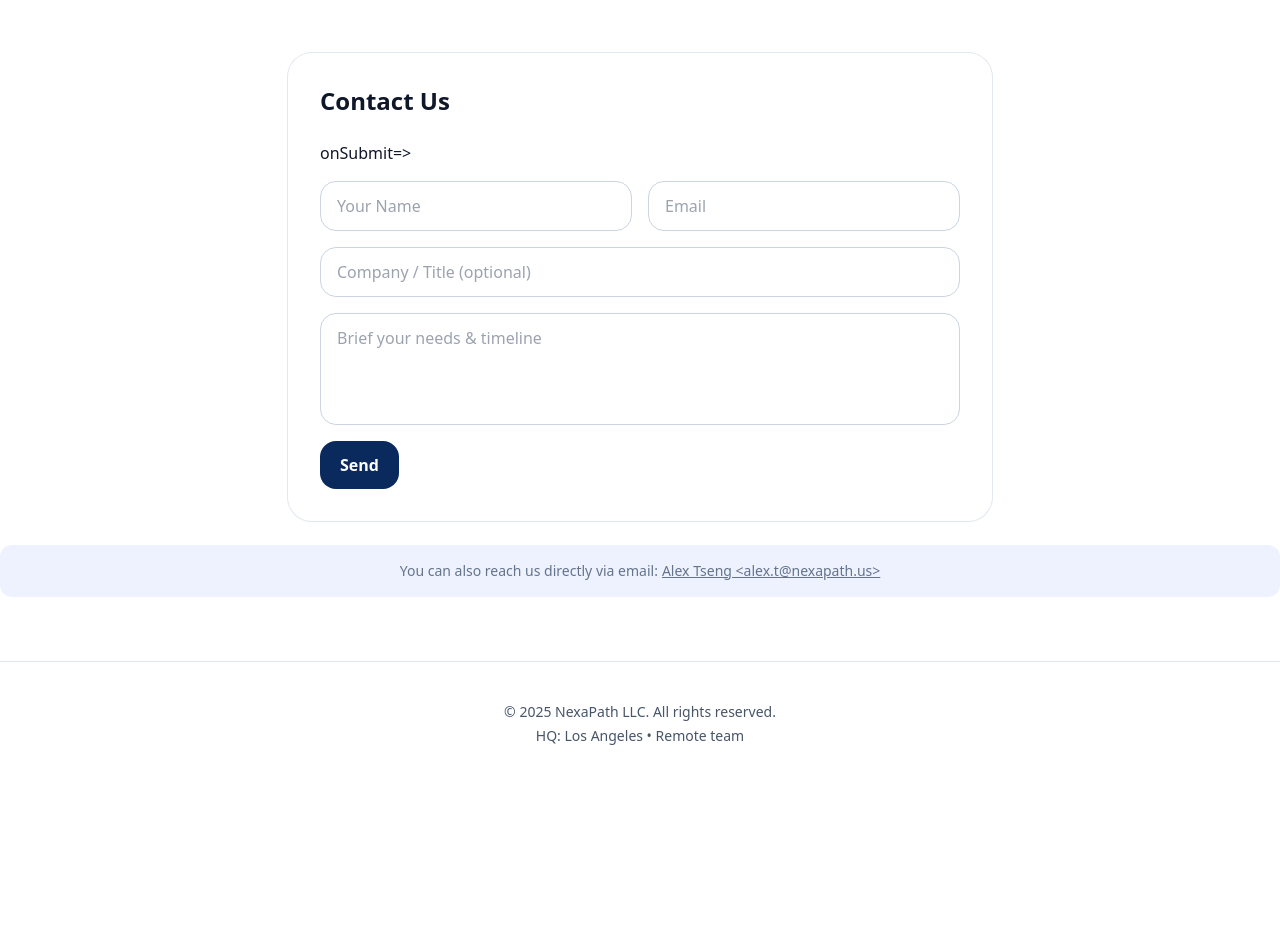
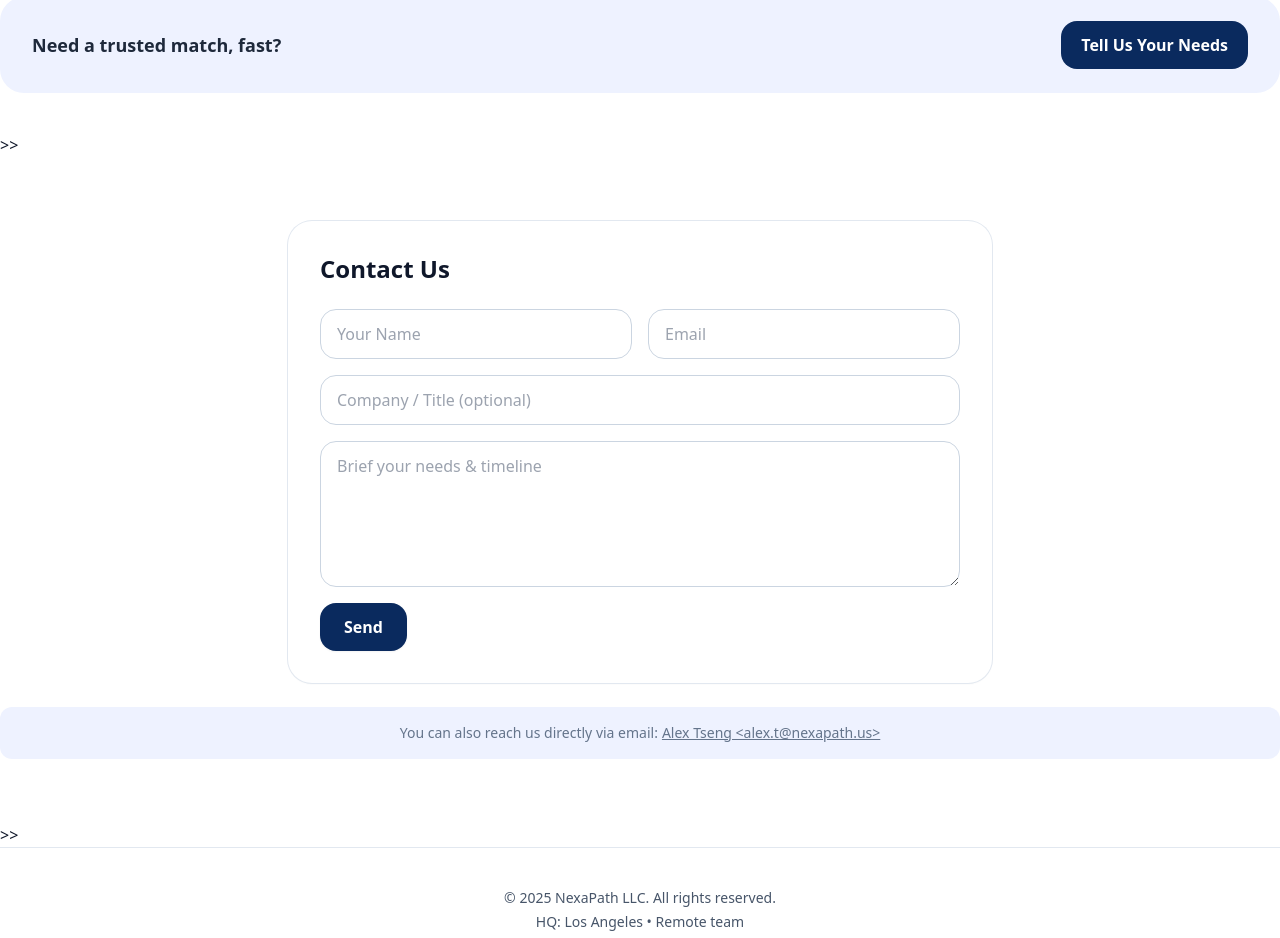
Before and after one commit to nexapath/NexaPath-Official-Site, a React (Vite) app: page /services in a window 1280 px wide. Shown: the part 3053-3991 px from the top of the page. Before the commit the page ends 3839 px from the top, so only its background shows below. Built offline with nearby package versions, Linux system fonts and the light colour scheme.

Commit message:
0812202501

```diff
--- a/src/App.jsx
+++ b/src/App.jsx
@@ -8,13 +8,8 @@ export default function App() {
   const brand = 'NexaPath'
   const brandPrimary = '#0A2A5E'
 
-  // Formspree state
-  const [sent, setSent] = useState(false)
-  const [submitting, setSubmitting] = useState(false)
-  const [error, setError] = useState(null)
-  // TODO: replace with your real Formspree endpoint ID, e.g. https://formspree.io/f/abcdwxyz
+  // Formspree endpoint (replace with your real ID)
   const FORMSPREE_ENDPOINT = 'https://formspree.io/f/YOUR_FORMSPREE_ID'
-
 
   return (
     <main className="min-h-screen bg-white text-slate-900">
@@ -48,7 +43,7 @@ export default function App() {
         <div className="mx-auto max-w-7xl px-4 sm:px-6 lg:px-8 pt-8">
           <img src="/hero.jpg" alt="Los Angeles skyline with San Gabriel Mountains" className="w-full rounded-3xl shadow-sm ring-1 ring-slate-200" loading="eager" fetchpriority="high" />
         </div>
-      </section>
+      </section>>>
 
 
       {/* Hero */}
@@ -73,7 +68,7 @@ export default function App() {
             </div>
           </div>
         </div>
-      </section>
+      </section>>>
 
       {/* Services */}
       <section id="services" className="py-16">
@@ -92,7 +87,7 @@ export default function App() {
             ))}
           </div>
         </div>
-      </section>
+      </section>>>
 
       {/* Industries */}
       <section id="industries" className="py-16 bg-white">
@@ -112,7 +107,7 @@ export default function App() {
             ))}
           </div>
         </div>
-      </section>
+      </section>>>
 
       {/* Why NexaPath */}
       <section id="why" className="py-16 bg-white">
@@ -134,7 +129,7 @@ export default function App() {
             ))}
           </div>
         </div>
-      </section>
+      </section>>>
 
       {/* Process */}
       <section id="process" className="py-16">
@@ -157,7 +152,7 @@ export default function App() {
             ))}
           </ol>
         </div>
-      </section>
+      </section>>>
 
       {/* CTA band */}
       <section className="py-10">
@@ -165,26 +160,28 @@ export default function App() {
           <div className="text-lg font-semibold text-slate-800">{t('需要快速媒合可靠資源？','Need a trusted match, fast?')}</div>
           <a href="#contact" className="mt-4 md:mt-0 rounded-2xl px-5 py-3 text-white font-semibold" style={{backgroundColor: brandPrimary}}>{t('告訴我們你的需求','Tell Us Your Needs')}</a>
         </div>
-      </section>
+      </section>>>
 
       {/* Contact */}
       <section id="contact" className="py-16">
         <div className="mx-auto max-w-3xl px-4 sm:px-6 lg:px-8">
           <div className="rounded-3xl bg-white shadow-sm ring-1 ring-slate-200 p-8">
             <h2 className="text-2xl font-extrabold">{t('聯絡我們','Contact Us')}</h2>
-            <form className="mt-6 grid gap-4"><input type="text" name="_gotcha" className="hidden" tabIndex="-1" autoComplete="off" /> onSubmit={async (e) => { e.preventDefault(); setError(null); setSubmitting(true); const form = e.currentTarget; const data = Object.fromEntries(new FormData(form)); try {   const res = await fetch(FORMSPREE_ENDPOINT, {     method: 'POST',     headers: {'Accept':'application/json','Content-Type':'application/json'},     body: JSON.stringify({       name: data.name, email: data.email, company: data.company || '', message: data.message,       _subject: `New contact from ${data.name} (${data.email})`     })   });   const j = await res.json();   if (res.ok) { setSent(true); form.reset(); } else { setError(j.error || 'Submission failed'); } } catch (err) { setError(err.message || 'Network error'); } finally { setSubmitting(false); } }}>
+
+            <form className="mt-6 grid gap-4" action={FORMSPREE_ENDPOINT} method="POST">
+              <input type="hidden" name="_subject" value="New contact from NexaPath site" />
+              <input type="text" name="_gotcha" className="hidden" tabIndex="-1" autoComplete="off" />
               <div className="grid sm:grid-cols-2 gap-4">
                 <input name="name" className="w-full rounded-2xl border border-slate-300 px-4 py-3 focus:outline-none focus:ring-2 focus:ring-indigo-300" placeholder={t('您的名字','Your Name')} required />
                 <input name="email" className="w-full rounded-2xl border border-slate-300 px-4 py-3 focus:outline-none focus:ring-2 focus:ring-indigo-300" placeholder="Email" type="email" required />
               </div>
               <input name="company" className="w-full rounded-2xl border border-slate-300 px-4 py-3 focus:outline-none focus:ring-2 focus:ring-indigo-300" placeholder={t('公司 / 職稱（選填）','Company / Title (optional)')} />
-              <textarea name="message" className="w-full rounded-2xl border border-slate-300 px-4 py-3 h-28 resize-none focus:outline-none focus:ring-2 focus:ring-indigo-300" placeholder={t('簡述你的需求與時程','Brief your needs & timeline')} required />
+              <textarea name="message" className="w-full rounded-2xl border border-slate-300 px-4 py-3 focus:outline-none focus:ring-2 focus:ring-indigo-300" rows="5" placeholder={t('簡述你的需求與時程','Brief your needs & timeline')} required />
               <div className="flex items-center gap-3">
-                <button type="submit" disabled={submitting} className="rounded-2xl px-5 py-3 text-white font-semibold w-fit hover:opacity-95 disabled:opacity-50" style={{backgroundColor: brandPrimary}}>{t('送出表單','Send')}</button>
+                <button type="submit" className="rounded-2xl px-6 py-3 text-white font-semibold shadow-sm" style={{backgroundColor: brandPrimary}}>{t('送出表單','Send')}</button>
               </div>
-              {sent && (<p className="text-green-600 text-sm">Thanks! Your message has been sent.</p>)}
-              {error && (<p className="text-red-600 text-sm">{error}</p>)}
             </form>
+
           </div>
         </div>
 
@@ -192,7 +189,7 @@ export default function App() {
               {t('您也可以直接透過電子郵件與我們聯繫：','You can also reach us directly via email:')}
               <a href="mailto:alex.t@nexapath.us" className="underline ml-1">Alex Tseng &lt;alex.t@nexapath.us&gt;</a>
             </div>
-    </section>
+    </section>>>
 
       {/* Footer */}
       <footer className="py-10 border-t border-slate-200 text-center text-sm text-slate-600">
```
